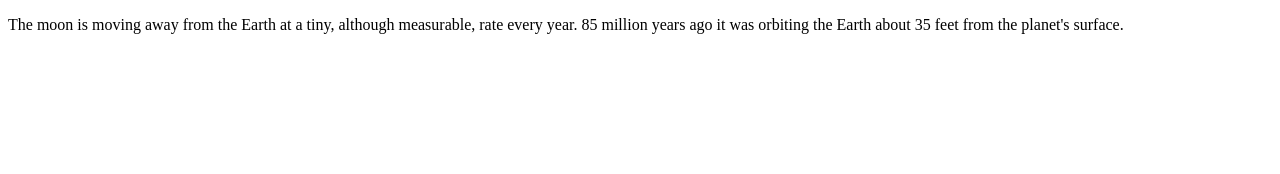
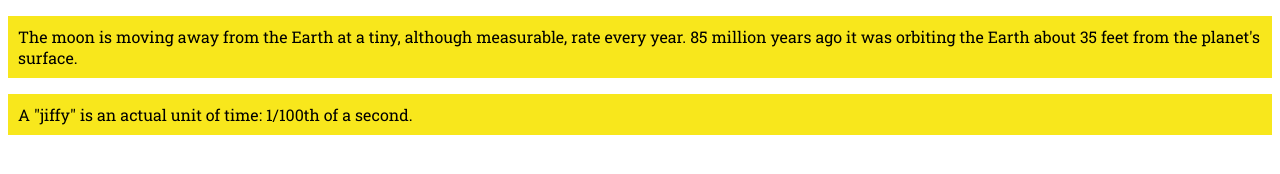
Before and after one commit to akosizsak/marginpadding, a plain HTML site: page index.html in a window 1280 px wide. Drawn offline with Linux system fonts and the light colour scheme.

Commit message:
new content, reset css, p styling

```diff
--- a/index.html
+++ b/index.html
@@ -11,7 +11,10 @@
 <body>
     <div>
         <p>
-                The moon is moving away from the Earth at a tiny, although measurable, rate every year. 85 million years ago it was orbiting the Earth about 35 feet from the planet's surface.
+            The moon is moving away from the Earth at a tiny, although measurable, rate every year. 85 million years ago it was orbiting the Earth about 35 feet from the planet's surface.
+        </p>
+        <p>
+            A "jiffy" is an actual unit of time: 1/100th of a second.
         </p>
     </div>
 </body>
--- /dev/null
+++ b/reset.css
@@ -0,0 +1,25 @@
+/* http://meyerweb.com/eric/tools/css/reset/
+   v2.0 | 20110126
+   License: none (public domain)
+*/
+
+html, body, div, span, applet, object, iframe,
+h1, h2, h3, h4, h5, h6, p, blockquote, pre,
+a, abbr, acronym, address, big, cite, code,
+del, dfn, em, img, ins, kbd, q, s, samp,
+small, strike, strong, sub, sup, tt, var,
+b, u, i, center,
+dl, dt, dd, ol, ul, li,
+fieldset, form, label, legend,
+table, caption, tbody, tfoot, thead, tr, th, td,
+article, aside, canvas, details, embed,
+figure, figcaption, footer, header, hgroup,
+menu, nav, output, ruby, section, summary,
+time, mark, audio, video {
+	margin: 0;
+	padding: 0;
+	border: 0;
+	font-size: 100%;
+	font: inherit;
+	vertical-align: baseline;
+}
--- a/style.css
+++ b/style.css
@@ -0,0 +1,9 @@
+div {
+    width:
+}
+p {
+    font-family: Roboto Slab;
+    font-size: 16px;
+    background-color: #f8e71c;
+    padding: 10px;
+}
```
